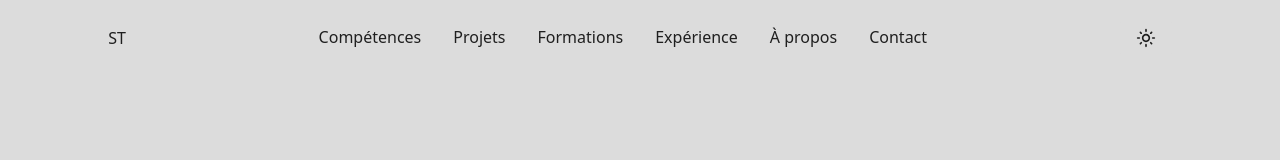
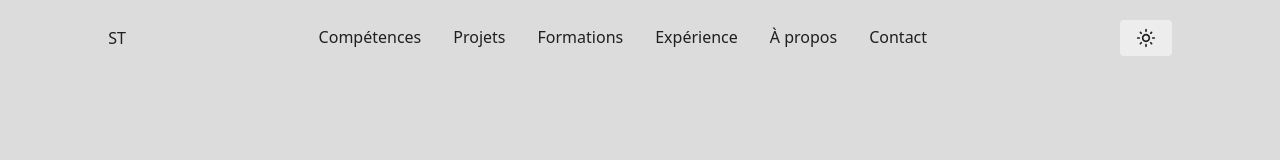
Before and after one commit to Ouistitive/portfolio, a React (Vite) app: page / in a window 1280 px wide. Shown: the top 160 px of the page. Built offline with nearby package versions, Linux system fonts and the light colour scheme.

Commit message:
add toggle theme

```diff
--- a/src/components/business/Navbar.tsx
+++ b/src/components/business/Navbar.tsx
@@ -1,9 +1,47 @@
 import { useEffect, useState } from "react";
+import { MdOutlineDarkMode, MdOutlineLightMode } from "react-icons/md";
+import { useTheme } from "../../hooks/useTheme";
 import type { NavbarSection } from "../../types/NavbarSection";
-import { ThemeToggle } from "./ThemeToggle";
 
 export interface NavbarProps {
 	navbarSections: NavbarSection[];
+}
+
+function ThemeToggle() {
+	const [theme, setTheme] = useTheme();
+	const [animate, setAnimate] = useState(false);
+
+	const handleClick = () => {
+		setTheme(theme === "dark" ? "light" : "dark");
+	};
+
+	return (
+		<div className="relative flex items-center justify-center">
+			<button
+				type="button"
+				onClick={handleClick}
+				className="z-10 cursor-pointer rounded bg-bg px-4 py-2"
+			>
+				{theme === "dark" ? (
+					<MdOutlineLightMode size={20} />
+				) : (
+					<MdOutlineDarkMode size={20} />
+				)}
+			</button>
+
+			{animate && (
+				<div className="pointer-events-none absolute inset-0 z-0 flex items-center justify-center">
+					<div
+						className={`circle-expand ${
+							theme === "dark"
+								? "bg-[rgba(243,244,246,0.2)]"
+								: "bg-[rgba(59,130,246,0.2)]"
+						}`}
+					/>
+				</div>
+			)}
+		</div>
+	);
 }
 
 export function Navbar({ navbarSections }: NavbarProps) {
```
